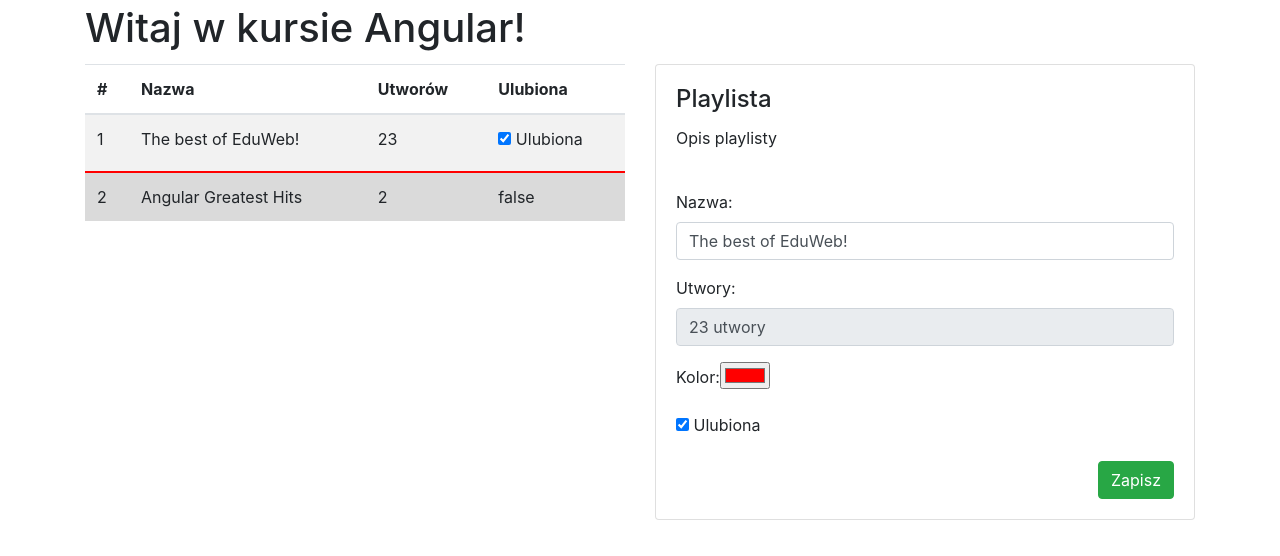
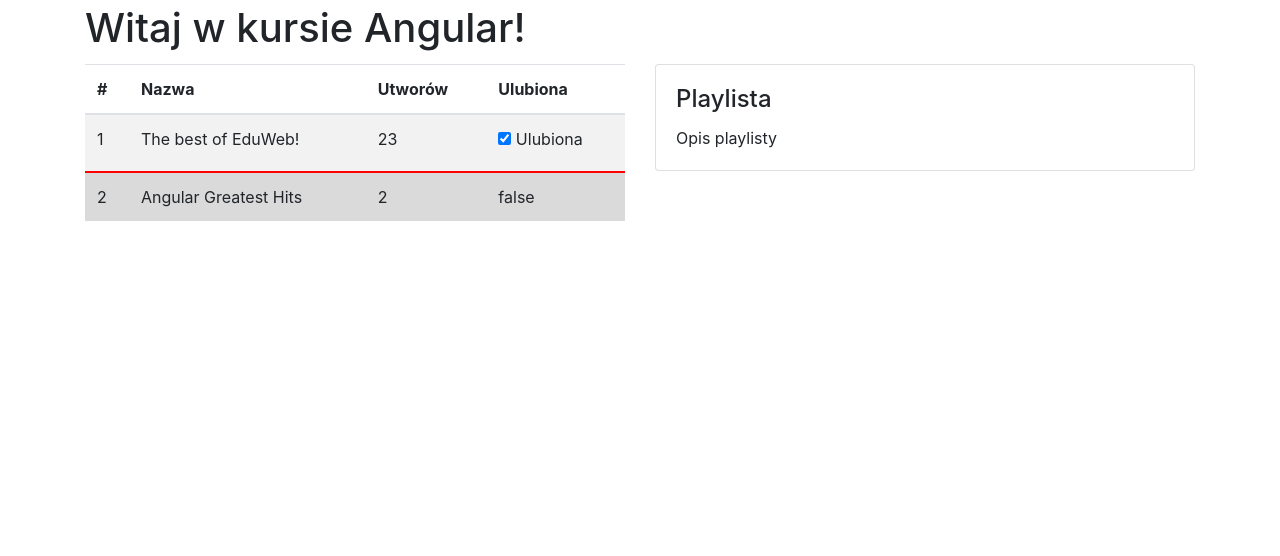
Before and after one commit to SebastianWesolowski/LearnAngular, an Angular app: page / in a window 1280 px wide. Shown: the top 556 px of the page. Built offline with nearby package versions, Linux system fonts and the light colour scheme.

Commit message:
[16] Dyrektywy Template i ngIf

```diff
--- a/src/app/app.component.html
+++ b/src/app/app.component.html
@@ -6,11 +6,6 @@
       </h1>
     </div>
   </div>
-  <style>
-    .playlist-row {
-      border-bottom: 2px solid transparent;
-    }
-  </style>
   <div class="row mt-1">
     <div class="col">
       <table class="table table-striped">
@@ -58,7 +53,7 @@
           <p class="card-text">Opis playlisty</p>
         </div>
 
-        <div class="card-body">
+        <div class="card-body" *ngIf="selected != null">
           <div class="form-group">
             <label>Nazwa:</label>
             <input
--- a/src/app/app.component.scss
+++ b/src/app/app.component.scss
@@ -4,3 +4,7 @@
   width: 10px;
   height: 10px;
 }
+
+.playlist-row {
+  border-bottom: 2px solid transparent;
+}
```
